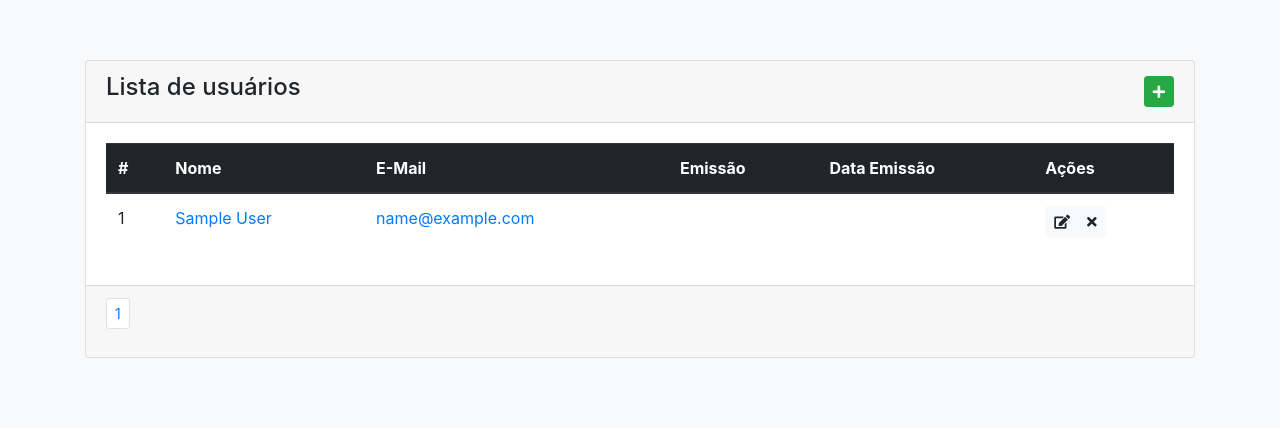
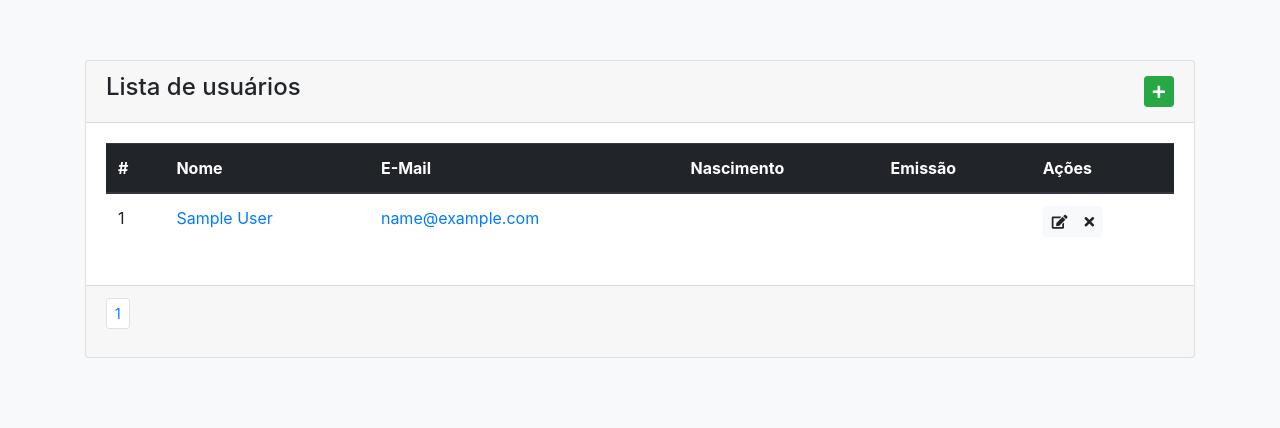
Before and after one commit to iagoqueiroz/php-user-crud, a PHP site: page /php-app/users in a window 1280 px wide. Shown: the top 428 px of the page. Run offline with PHP 8.4, Linux system fonts and the light colour scheme; the visitor is signed in with stand-in values (Sample User, id 1); some libraries are stand-ins or nearby versions.

Commit message:
Modificações na listagem

```diff
--- a/app/Views/users/index.php
+++ b/app/Views/users/index.php
@@ -11,8 +11,8 @@
                                 <th scope="col">#</th>
                                 <th scope="col">Nome</th>
                                 <th scope="col">E-Mail</th>
+                                <th scope="col">Nascimento</th>
                                 <th scope="col">Emissão</th>
-                                <th scope="col">Data Emissão</th>
                                 <th scope="col">Ações</th>
                             </tr>
                         </thead>
@@ -22,12 +22,12 @@
                                     <td scope="row"><?=$user->id?></td>
                                     <td><a href="<?=URL?>users/show/<?=$user->id?>"><?=$user->nome?></a></td>
                                     <td><a href="<?=URL?>users/show/<?=$user->id?>"><?=$user->email?></a></td>
+                                    <td><?=$user->data_nascimento?></td>
                                     <td><?=$user->emissao?></td>
-                                    <td><?=$user->data_emissao?></td>
                                     <td>
                                         <div class="btn-group">
-                                            <a class="btn btn-sm btn-light" data-toggle="tooltip" alt="Editar" title="Editar"><i class="fas fa-edit"></i></a>
-                                            <a class="btn btn-sm btn-light" data-toggle="tooltip" alt="Excluir" title="Excluir"><i class="fas fa-times"></i></a>
+                                            <a href="<?=URL?>users/edit/<?=$user->id?>" class="btn btn-sm btn-light" data-toggle="tooltip" alt="Editar" title="Editar"><i class="fas fa-edit"></i></a>
+                                            <a href="<?=URL?>users/delete/<?=$user->id?>" class="btn btn-sm btn-light" data-toggle="tooltip" alt="Excluir" title="Excluir" onclick="return confirm('Deseja mesmo excluir este usuário ?')"><i class="fas fa-times"></i></a>
                                         </div>
                                     </td>
                                 </tr>
```
